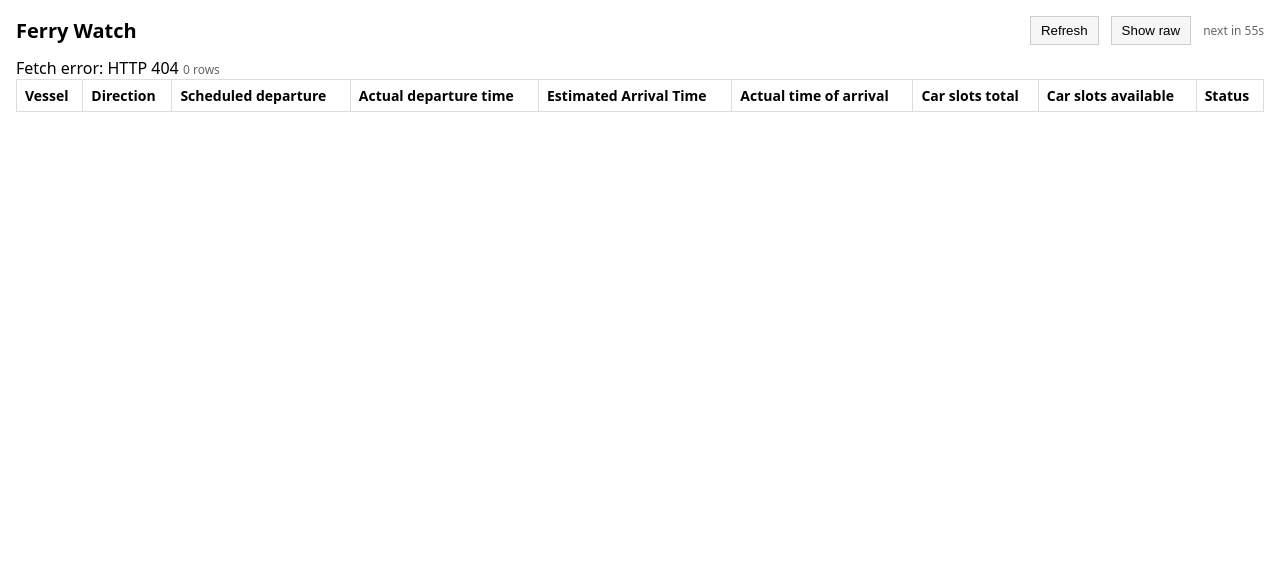
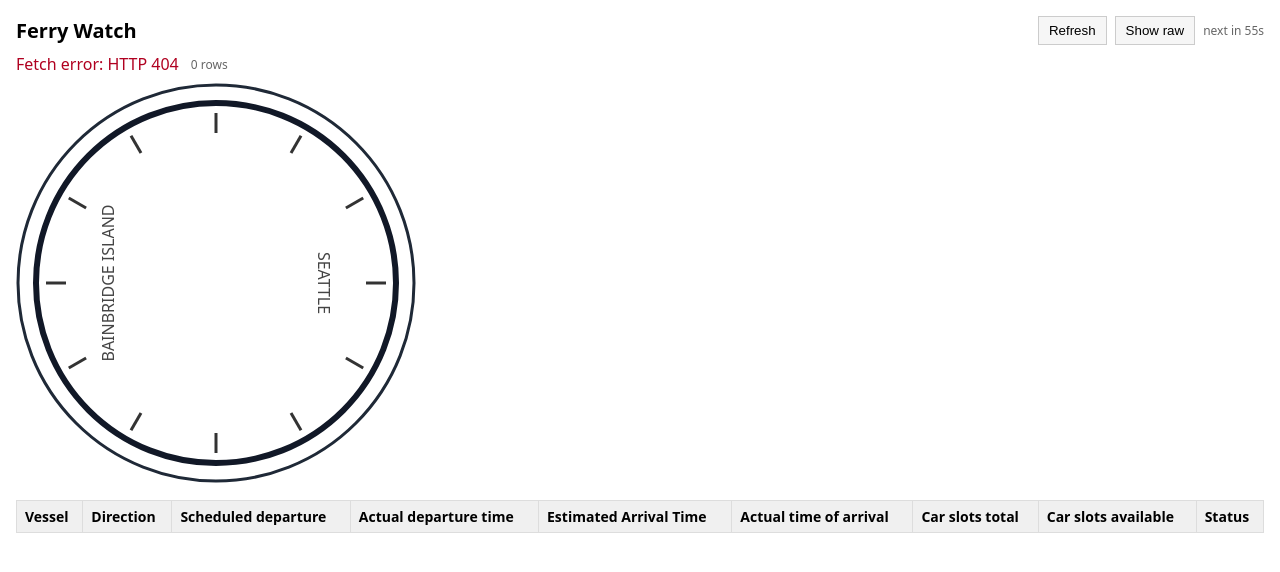
Before and after one commit to abw750/ferry-clock, a website: page public/index.html in a window 1280 px wide. Drawn offline with Linux system fonts and the light colour scheme; no server answers.

Commit message:
Finalize ferry progress UI: arrows, names, progress bars, and actual departure column

```diff
--- /dev/null
+++ b/public/faceRenderer.js
@@ -0,0 +1,33 @@
+// faceRenderer.js — owns SVG layers only. No time. No ferries.
+(function () {
+  const SVG_ID = "clockFace";
+  const svg = document.getElementById(SVG_ID);
+  if (!svg) return;
+
+  // Ensure a single overlay root
+  const overlay = ensure(svg, "g", { id: "clock-overlay", "font-family": "system-ui, Arial, sans-serif" });
+
+  // Two stable row groups for consumers
+  const rowTop = ensure(overlay, "g", { id: "row-top" });
+  const rowBot = ensure(overlay, "g", { id: "row-bot" });
+
+  // Public accessor for engines
+  window.getFaceLayers = function getFaceLayers() {
+    return {
+      overlay,
+      top: rowTop,
+      bottom: rowBot,
+      clear() { rowTop.innerHTML = ""; rowBot.innerHTML = ""; }
+    };
+  };
+
+  function ensure(parent, tag, attrs) {
+    const ns = "http://www.w3.org/2000/svg";
+    const id = attrs && attrs.id;
+    let node = id ? parent.querySelector(`#${id}`) : null;
+    if (!node) node = document.createElementNS(ns, tag);
+    if (attrs) for (const k in attrs) node.setAttribute(k, attrs[k]);
+    if (!node.parentNode) parent.appendChild(node);
+    return node;
+  }
+})();
--- a/public/index.html
+++ b/public/index.html
@@ -5,7 +5,15 @@
   <title>Ferry Watch</title>
   <meta name="viewport" content="width=device-width, initial-scale=1" />
   <link href="/styles.css" rel="stylesheet" />
-  <script src="/app.js" defer></script>
+  <!-- app wiring stays; clock JS will come next step -->
+ <!-- <script src="/analogClock.js?v=fc2" defer></script> -->
+  <script src="/faceRenderer.js?v=fc1" defer></script>
+  <script src="/ferryClock.js?v=fc2" defer></script>
+  <script src="/app.js?v=fc2" defer></script>
+
+
+
+
 </head>
 <body>
   <header>
@@ -22,6 +30,34 @@
     <span id="count" class="muted"></span>
   </div>
 
+  <!-- Clock mount: static face now, wired logic next -->
+  <section id="clockSection" style="margin-bottom:12px;">
+    <svg id="clockFace" viewBox="0 0 400 400" width="400" height="400" role="img" aria-label="Ferry clock">
+      <!-- outer ring -->
+      <circle cx="200" cy="200" r="198" fill="none" stroke="#1f2937" stroke-width="3"/>
+      <circle cx="200" cy="200" r="180" fill="none" stroke="#111827" stroke-width="6"/>
+
+      <!-- hour ticks -->
+      <g transform="translate(200,200)" stroke="#333" stroke-width="3">
+        <!-- 12 ticks -->
+        <line x1="0" y1="-170" x2="0" y2="-150"/>
+        <g transform="rotate(30)"><line x1="0" y1="-170" x2="0" y2="-150"/></g>
+        <g transform="rotate(60)"><line x1="0" y1="-170" x2="0" y2="-150"/></g>
+        <g transform="rotate(90)"><line x1="0" y1="-170" x2="0" y2="-150"/></g>
+        <g transform="rotate(120)"><line x1="0" y1="-170" x2="0" y2="-150"/></g>
+        <g transform="rotate(150)"><line x1="0" y1="-170" x2="0" y2="-150"/></g>
+        <g transform="rotate(180)"><line x1="0" y1="-170" x2="0" y2="-150"/></g>
+        <g transform="rotate(210)"><line x1="0" y1="-170" x2="0" y2="-150"/></g>
+        <g transform="rotate(240)"><line x1="0" y1="-170" x2="0" y2="-150"/></g>
+        <g transform="rotate(270)"><line x1="0" y1="-170" x2="0" y2="-150"/></g>
+        <g transform="rotate(300)"><line x1="0" y1="-170" x2="0" y2="-150"/></g>
+        <g transform="rotate(330)"><line x1="0" y1="-170" x2="0" y2="-150"/></g>
+      </g>
+
+    </svg>
+  </section>
+
+  <!-- Existing debug/table output area -->
   <pre id="output" class="output" aria-live="polite"></pre>
 </body>
 </html>
--- a/public/styles.css
+++ b/public/styles.css
@@ -1,14 +1,14 @@
 :root { font-family: system-ui, Arial, sans-serif; }
 body { margin: 0; padding: 16px; }
-header { display: flex; justify-content: space-between; align-items: center; margin-bottom: 12px; }
-h1 { font-size: 20px; margin: 0; }
-.controls { display: flex; gap: 12px; align-items: center; }
+header { display: flex; justify-content: space-between; align-items: center; margin-bottom: 8px; }
+h1 { margin: 0; font-size: 20px; }
+.controls { display: flex; gap: 8px; align-items: center; }
+.statusbar { display: flex; gap: 12px; align-items: center; margin-bottom: 8px; }
 .muted { color: #666; font-size: 12px; }
 button { padding: 6px 10px; border: 1px solid #ccc; background: #f6f6f6; cursor: pointer; }
 button:hover { background: #eee; }
-
-table { width: 100%; border-collapse: collapse; }
-th, td { border-bottom: 1px solid #ddd; padding: 8px 10px; text-align: left; }
-th { font-weight: 600; }
-td.na { color: #999; }
-.error { color: #b00020; }
+.output { white-space: pre; border: 1px solid #ddd; padding: 10px; border-radius: 4px; min-height: 200px; }
+.err { color: #b00020; }
+table tr:nth-child(even) { background: #f9f9f9; }
+table th { background: #f0f0f0; }
+table td, table th { border: 1px solid #ddd; padding: 6px 8px; }
```
Also changed, not shown: public/analogClock.js (added, +53 -0 lines), server.js (+6 -6 lines).
